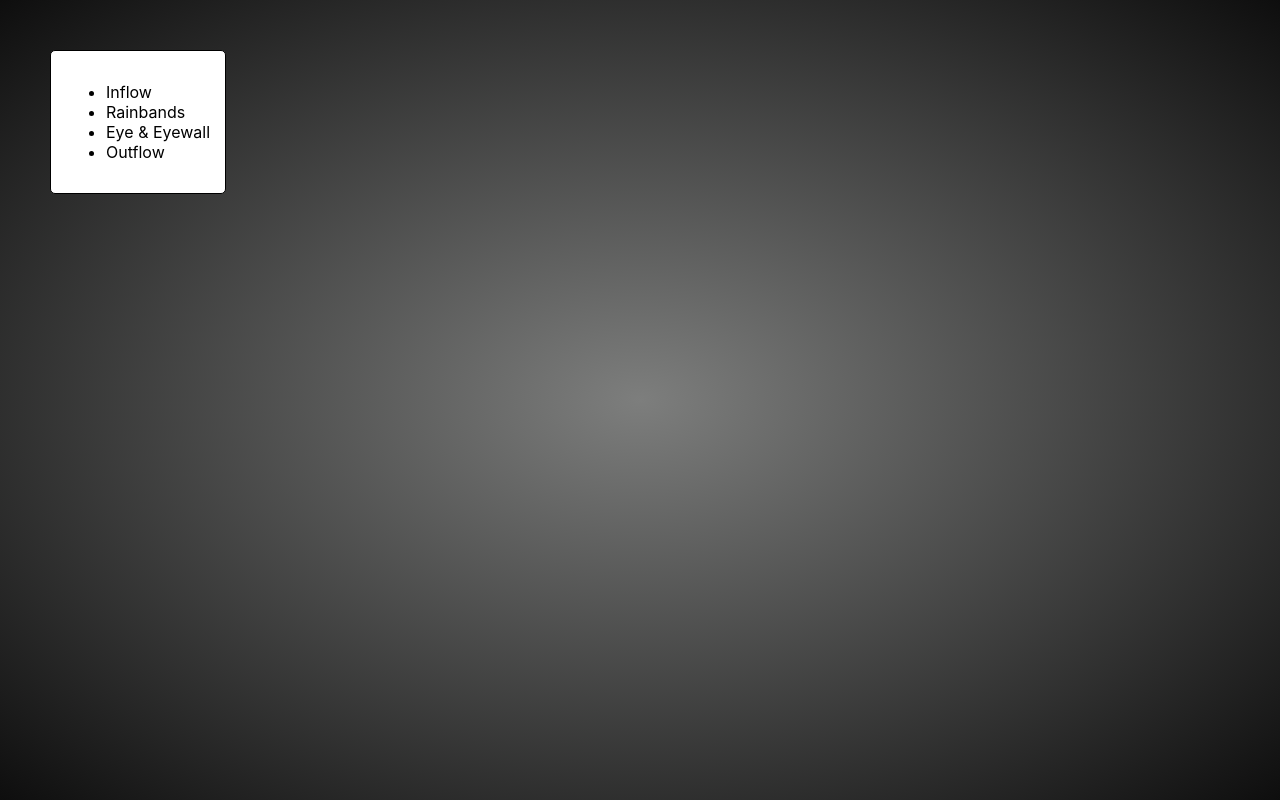
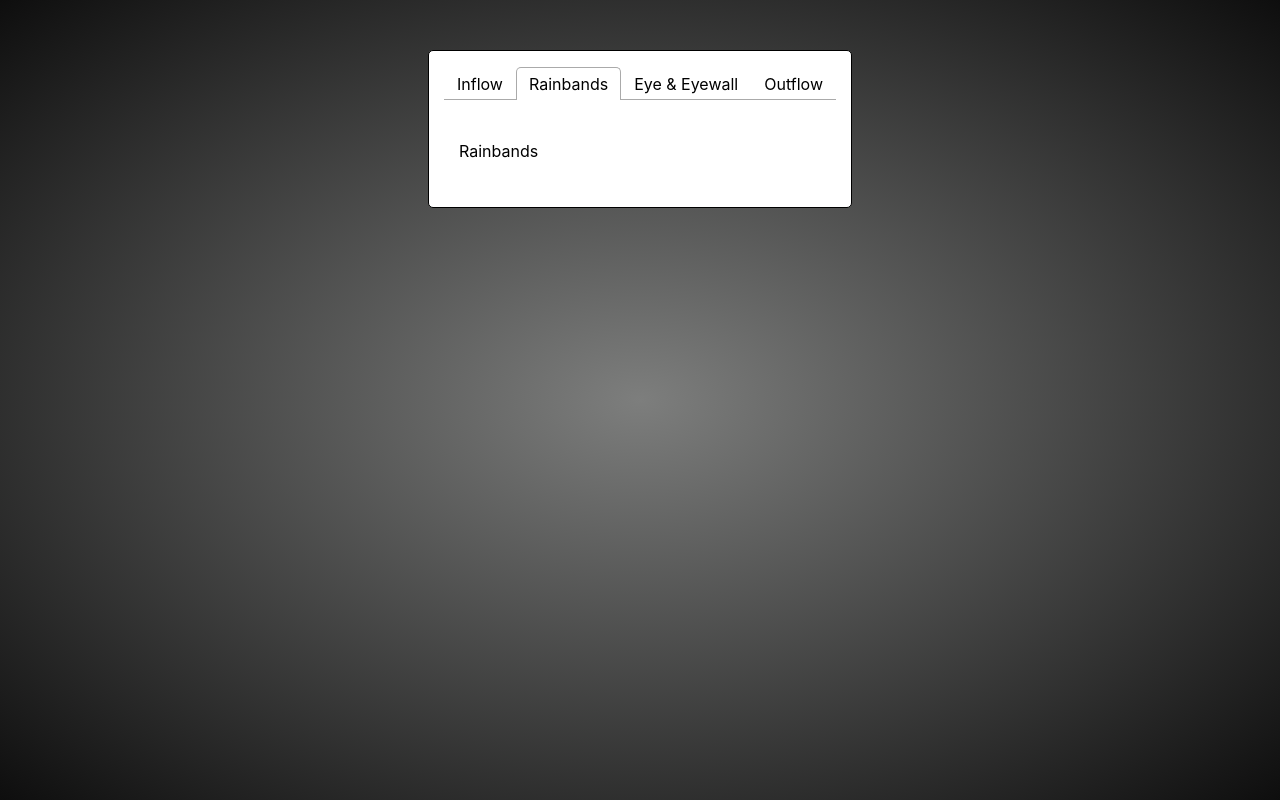
Before and after one commit to tywi6665/comet_into_the_storm_conversion, a React (Create React App) app: page / in a window 1280 px wide. Both pictures are taken after a click on the tab "Rainbands". Built offline with nearby package versions, Linux system fonts and the light colour scheme.

Commit message:
Created Containers directory and Subcontainer component

```diff
--- a/src/App.js
+++ b/src/App.js
@@ -1,7 +1,9 @@
 import React from 'react';
+import Container from './Components/Containers/Container';
+import { Tabs, TabList, TabPanel, Tab } from 'react-tabs';
+import 'react-tabs/style/react-tabs.css';
 import './App.scss';
-import Container from './Components/Container';
-import { Tabs, TabList, TabPanel, Tab } from 'react-tabs';
+import SubContainer from './Components/Containers/Subcontainer';
 
 function App() {
   return (
@@ -13,8 +15,26 @@ function App() {
           <Tab>Eye & Eyewall</Tab>
           <Tab>Outflow</Tab>
         </TabList>
+
         <TabPanel>
-
+          <SubContainer>
+            <p>Inflow</p>
+          </SubContainer>
+        </TabPanel>
+        <TabPanel>
+          <SubContainer>
+            <p>Rainbands</p>
+          </SubContainer>
+        </TabPanel>
+        <TabPanel>
+          <SubContainer>
+            <p>Eye & Eyewall</p>
+          </SubContainer>
+        </TabPanel>
+        <TabPanel>
+          <SubContainer>
+            <p>Outflow</p>
+          </SubContainer>
         </TabPanel>
       </Tabs>
     </Container>
--- a/src/App.scss
+++ b/src/App.scss
@@ -8,9 +8,12 @@ body {
   background: #fff;
   height: 100%;
   width: fit-content;
-  margin: 50px;
+  margin: 50px auto;
   padding: 15px;
   border: 1px solid #000000;
   border-radius: 5px;
 
+  .sub-container {
+    padding: 15px;
+  }
 }
--- /dev/null
+++ b/src/Components/Containers/Subcontainer.js
@@ -0,0 +1,11 @@
+import React from 'react';
+
+const SubContainer = ({ children }) => {
+    return (
+        <div className={`sub-container`}>
+            {children}
+        </div>
+    );
+}
+
+export default SubContainer;
```
Also changed, not shown: src/Components/Containers/Container.js (renamed from src/Components/Container.js).
